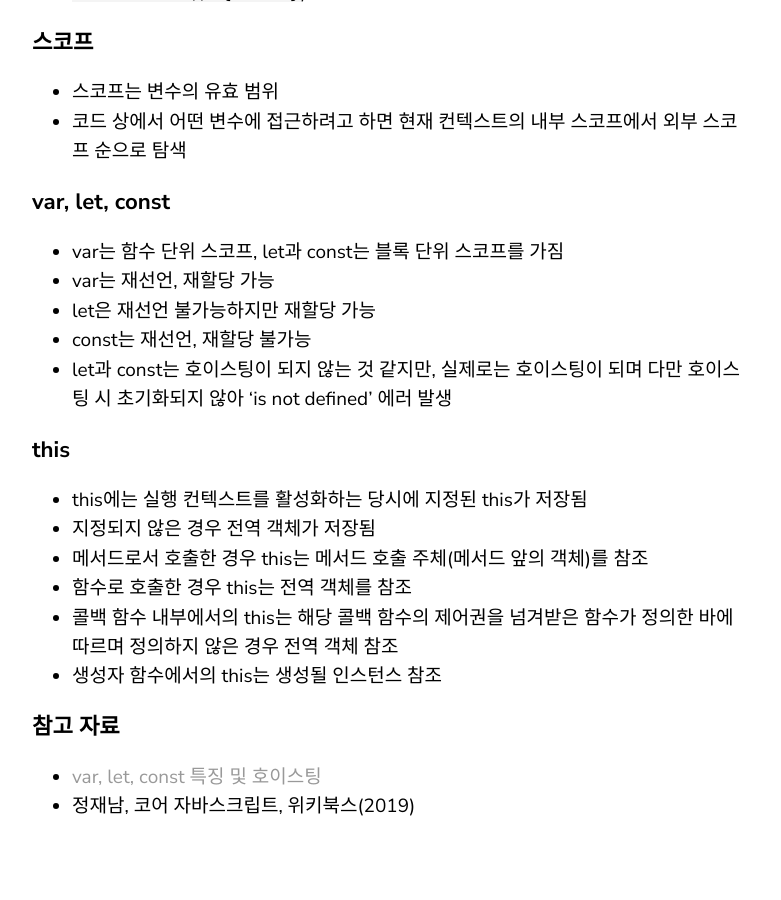
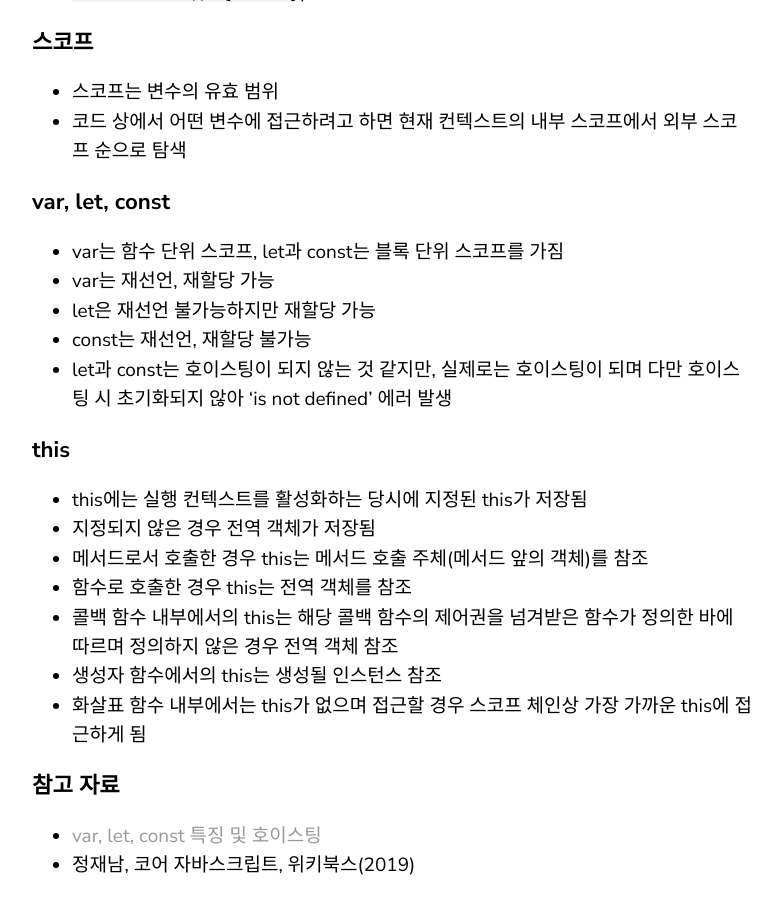
Before and after one commit to mingeon-dev/mingeon-dev.github.io, a Jekyll site: the page built from _posts/2020-05-21-execution-context.markdown, in a window 1280 px wide and 900 px high, scrolled down 863 px. Shown: the whole window, without its empty margins (68-849 px from the left). Built offline with Jekyll 4.4.1, drawn with Linux system fonts in a browser that asks for light colours; before the commit the page ends 1704 px from its top, so only the background shows below that.

Commit message:
fix: 실행 컨텍스트 및 this 포스트에 화살표 함수 내용 추가

```diff
--- a/_posts/2020-05-21-execution-context.markdown
+++ b/_posts/2020-05-21-execution-context.markdown
@@ -41,6 +41,7 @@ categories: JavaScript
 - 함수로 호출한 경우 this는 전역 객체를 참조
 - 콜백 함수 내부에서의 this는 해당 콜백 함수의 제어권을 넘겨받은 함수가 정의한 바에 따르며 정의하지 않은 경우 전역 객체 참조
 - 생성자 함수에서의 this는 생성될 인스턴스 참조
+- 화살표 함수 내부에서는 this가 없으며 접근할 경우 스코프 체인상 가장 가까운 this에 접근하게 됨
 
 ### 참고 자료
 
```
